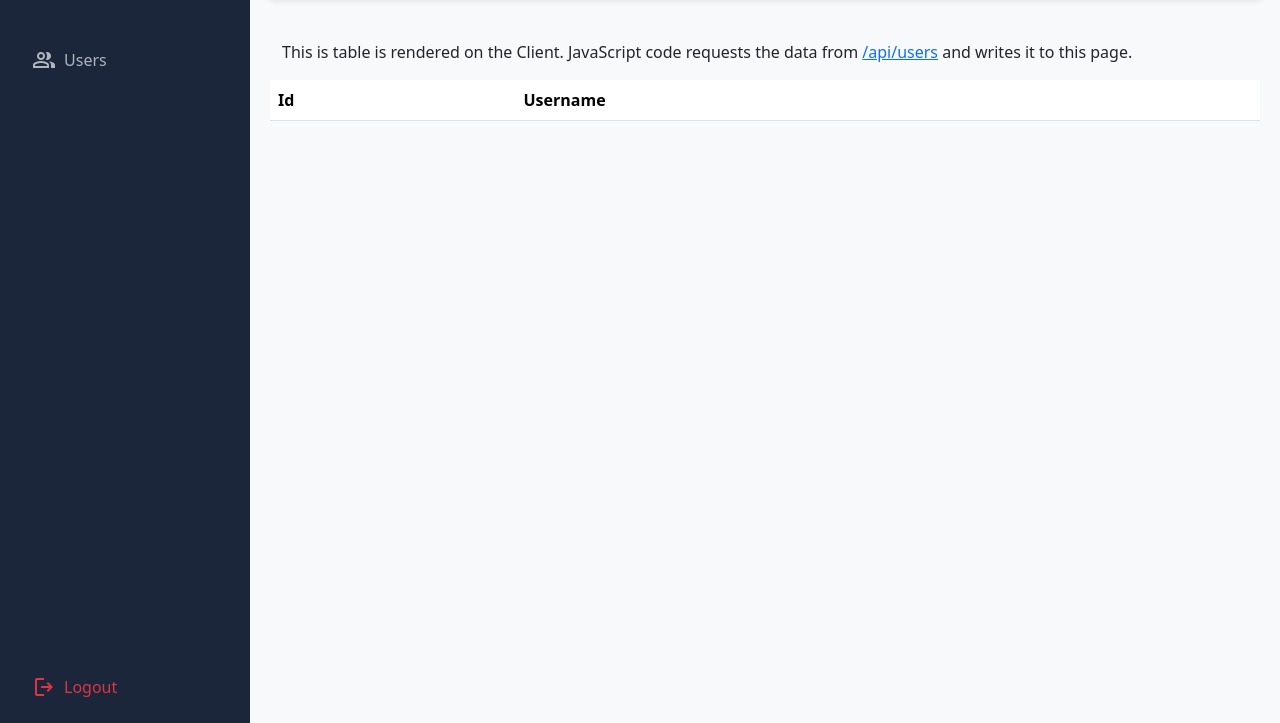
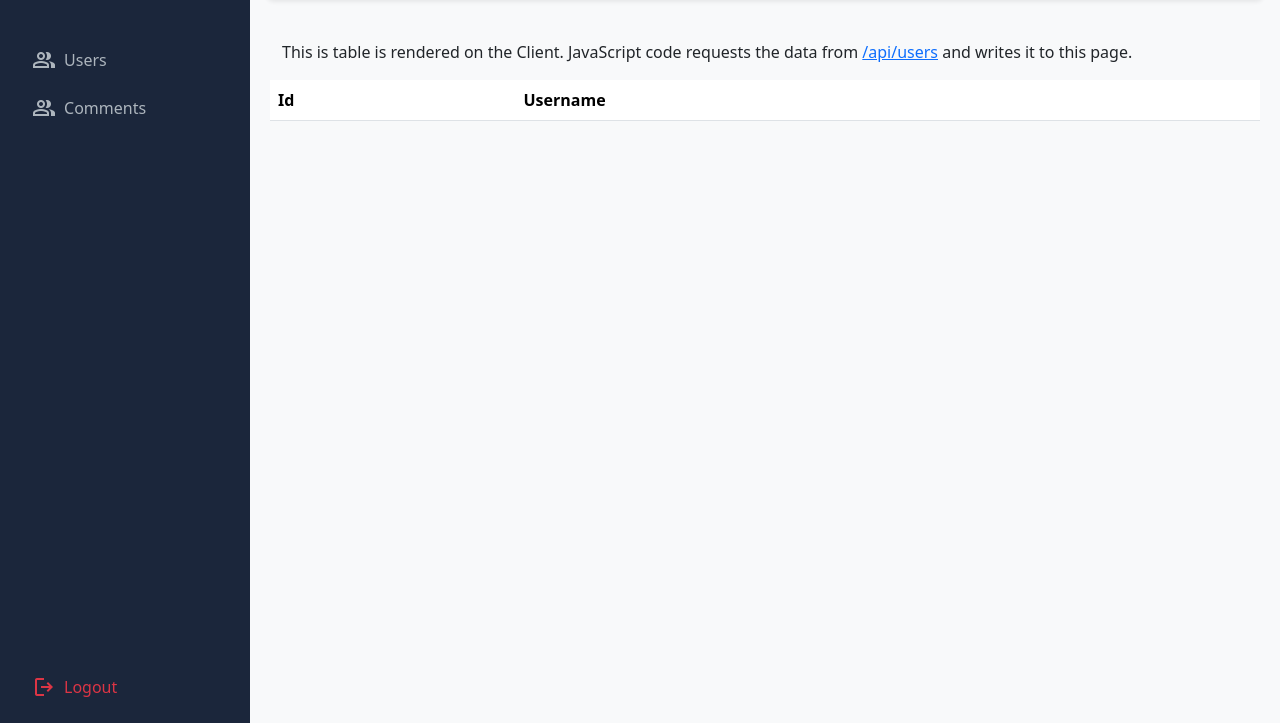
Before and after one commit to firepenguindisopanda/postits, a Python web app: template app/templates/app.html in a window 1280 px wide. Shown: the part 77-800 px from the top of the page. Run offline with Jinja, Linux system fonts and the light colour scheme; the template is opened without the code that fills it, so the values that code supplies are empty; some libraries are stand-ins or nearby versions.

Commit message:
created a new link in sidebar

```diff
--- a/app/templates/authenticated-base.html
+++ b/app/templates/authenticated-base.html
@@ -78,6 +78,12 @@
                     Users
                 </a>
             </li>
+	    <li class="nav-item">
+		    <a class="nav-link d-flex align-items-center {{ 'active' if request.path == '/comments' }}" href="/comments">
+			    <span class="material-symbols-outlined me-2">people</span>
+			    Comments
+		    </a>
+	    </li>
 
             <li class="nav-item mt-auto">
                 <a class="nav-link d-flex align-items-center text-danger" href="/logout">
```
